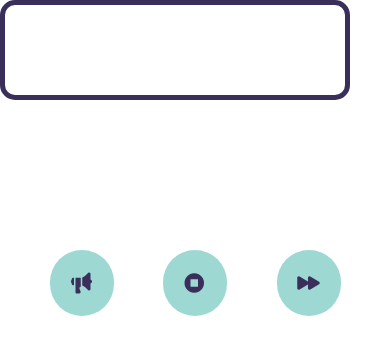
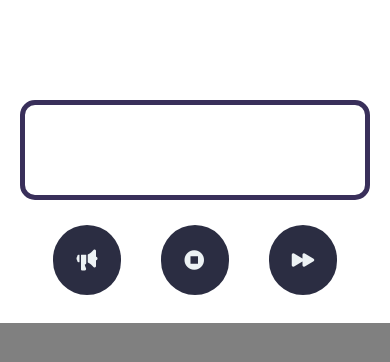
Before and after one commit to dudself/merhaba-adis, a React Native app: screen / in a window 390 px wide. Shown: the top 362 px of the page. Built offline with nearby package versions, Linux system fonts and the light colour scheme.

Commit message:
fixed speak hook after changing file structure

```diff
--- /dev/null
+++ b/src/components/Button.js
@@ -0,0 +1,30 @@
+import React from 'react';
+import { View, StyleSheet, Pressable, Text } from 'react-native';
+import Ionicons from '@expo/vector-icons/Ionicons';
+
+const Button = ({onPress, content}) => {
+    return (
+    <Pressable style={({pressed}) => [
+      {
+        backgroundColor: pressed
+        ? '#ef233c'
+        : '#2b2d42'
+      },
+      styles.button
+    ]} onPress= {onPress}>
+     <Ionicons name={content} size={24} color='#edf2f4' />
+   </Pressable>
+    )
+}
+
+const styles = StyleSheet.create({
+    button: {
+        marginVertical: 25,
+        marginHorizontal: 20,
+        paddingVertical: 22,
+        paddingHorizontal: 22,
+        borderRadius: 50,
+      },
+})
+
+export default Button;
--- a/src/components/ButtonsTts.js
+++ /dev/null
@@ -1,109 +0,0 @@
-import React, {useState , useRef} from 'react';
-import { View, StyleSheet, Pressable, Text } from 'react-native';
-import Ionicons from '@expo/vector-icons/Ionicons';
-import deneme from '../screens/Homepage/Homepage.style';
-
-function ButtonsTts({input}) {
-
-  const isSpeaking = useRef(false);
-  const clickedResume = useRef(false);
-
-  let i = 0;
-
-  const speak = () => {
-    const options = {
-      language: 'tr-TR',
-      rate: 1.1,
-      pitch: 0.9,
-    };
-
-    const prompt = input.split(" ");
-    isSpeaking.current = true;
-
-    if(clickedResume.current == false){
-      i = 0;
-    }
-
-    while (i < prompt.length) {
-      output(i);
-      i++;
-    }
-
-    function output(i) {
-      setTimeout(function() {
-        if (isSpeaking.current == true) {
-          Speech.speak(prompt[i], options);
-        }
-      }, 1000 * i);
-    }
-
-  };
-
-  const pause = () => {
-    isSpeaking.current = false;
- };
-
- // Reminder to improve here when you have the chance
-  const resume = () => {
-    if (i > 0 && isSpeaking.current == false ) {
-      clickedResume.current = true;
-      speak();
-      clickedResume.current = false;
-    }
-  };
-
-  return (
-    <View style={deneme.container}>
-    <Pressable style={({pressed}) => [
-      {
-        backgroundColor: pressed
-        ? '#ff8811'
-        : '#9dd9d2'
-      },
-      styles.button
-    ]} onPress={speak}>
-     <Ionicons name={'ios-megaphone'} size={24} color='#392f5a' />
-   </Pressable>
-
-<Pressable style={({pressed}) => [
-  {
-    backgroundColor: pressed
-    ? '#ff8811'
-    : '#9dd9d2'
-  },
-  styles.button
-]} onPress={pause}>
- <Ionicons name={'stop-circle-sharp'} size={24} color='#392f5a' />
-</Pressable>
-
-<Pressable style={({pressed}) => [
-  {
-    backgroundColor: pressed
-    ? '#ff8811'
-    : '#9dd9d2'
-  },
-  styles.button
-]} onPress={resume}>
- <Ionicons name={'play-forward'} size={24} color='#392f5a' />
-</Pressable>
-    </View>
-  );
-}
-
-const styles = StyleSheet.create({
-    button: {
-        marginTop: 50,
-        paddingVertical: 20,
-        paddingHorizontal: 20,
-        borderRadius: 50,
-      },
-      text: {
-        fontSize: 16,
-        color: '#392f5a',
-        lineHeight: 21,
-        fontFamily: "Montserrat_SemiBold",
-        letterSpacing: 0.25,
-      },
-})
-
-export default ButtonsTts;
--- /dev/null
+++ b/src/hooks/Speak.js
@@ -0,0 +1,34 @@
+import * as React from 'react';
+import * as Speech from 'expo-speech';
+
+function Speak( prompt, i, clickedResume, isSpeaking ) {
+
+    isSpeaking.current = true;
+        const options = {
+          language: 'tr-TR',
+          rate: 1.1,
+          pitch: 0.9,
+        };
+
+        if(clickedResume.current == false){
+          i = 0;
+        }
+
+
+        while (i < prompt.length) {
+            output(i);
+            i++;
+        }
+
+        function output(i) {
+            setTimeout(function() {
+              if (isSpeaking.current == true) {
+                Speech.speak(prompt[i], options);
+            }
+          }, 1000 * i);
+        }
+
+        return i;
+}
+
+export default Speak;
--- a/src/screens/Homepage/Homepage.js
+++ b/src/screens/Homepage/Homepage.js
@@ -4,17 +4,48 @@ import styles from './Homepage.style';
 import * as Speech from 'expo-speech';
 import Ionicons from '@expo/vector-icons/Ionicons';
 
-import ButtonsTts from '../../components/ButtonsTts';
-import Card from '../../components/Card';
+import Button from '../../components/Button';
+import Speak from '../../hooks/Speak';
 
 export default function Homepage() {
-  const {input, setInput} = React.useState('');
+
+  const [input, setInput] = React.useState('');
+  const isSpeaking = useRef(false);
+  const clickedResume = useRef(false);
+  var i = 0;
+
+    const speakTTS = () => {
+      const prompt = input.split(" ");
+      i = Speak(prompt, i, clickedResume, isSpeaking);
+    };
+
+    const pause = () => {
+      isSpeaking.current = false;
+   };
+
+   // Reminder to improve here when you have the chance
+    const resume = () => {
+      console.log(clickedResume.current);
+      if (i > 0 && isSpeaking.current == false ) {
+        clickedResume.current = true;
+        speakTTS();
+        clickedResume.current = false;
+      }
+    };
+
 
   return (
-    <View>
+    <View style={styles.container}>
+      <View style={styles.tts}>
       <TextInput style={styles.input} onChangeText={(text) => setInput(text)} />
-      <ButtonsTts input={input} />
-      {/* <Card onPress={speak} text={'Merhaba Ben Vin'} icon={icon}/> */}
+      <View style={styles.buttonMap}>
+      <Button onPress = {speakTTS} content={'ios-megaphone'} />
+      <Button onPress={pause} content={'stop-circle-sharp'} />
+      <Button onPress={resume} content={'play-forward'} />
+      </View>
+      </View>
+      <View style={styles.pecs}>
+      </View>
     </View>
   );
 }
--- a/src/screens/Homepage/Homepage.style.js
+++ b/src/screens/Homepage/Homepage.style.js
@@ -2,18 +2,29 @@ import {StyleSheet} from 'react-native';
 
 export default StyleSheet.create({
     container: {
-       flex: 1,
-       flexDirection: 'row',
-       alignItems: 'center',
-       flexWrap: 'wrap',
-       justifyContent: 'space-evenly',
-       paddingTop: 100,
+      flex: 1,
+      display: 'flex',
+      flexDirection: 'column',
+      justifyContent: 'space-evenly',
+      paddingTop: 100,
+     },
+
+     tts: {
+      flex: 0.6,
+      display: 'flex',
+      alignItems: 'center',
+     },
+
+     pecs: {
+      flex: 1.4,
+      alignItems: 'center',
+      backgroundColor: 'grey',
      },
 
      input: {
        height: 100,
        width : 350,
-
+       padding: 20,
        fontSize: 22,
        fontFamily: "Montserrat_SemiBold",
        letterSpacing: 0.25,
@@ -21,19 +32,12 @@ export default StyleSheet.create({
        borderColor: '#392f5a',
        borderRadius: 15,
        borderWidth: 5,
-       paddingLeft: 20,
-       paddingRight: 20,
      },
 
-     button: {
-       marginTop: 50,
-       paddingVertical: 20,
-       paddingHorizontal: 20,
-
-       borderRadius: 50,
-       backgroundColor: '#9dd9d2',
-
-     },
+      buttonMap:{
+        flexDirection: 'row',
+        flexWrap: 'wrap',
+      },
 
      text: {
        fontSize: 16,
```
